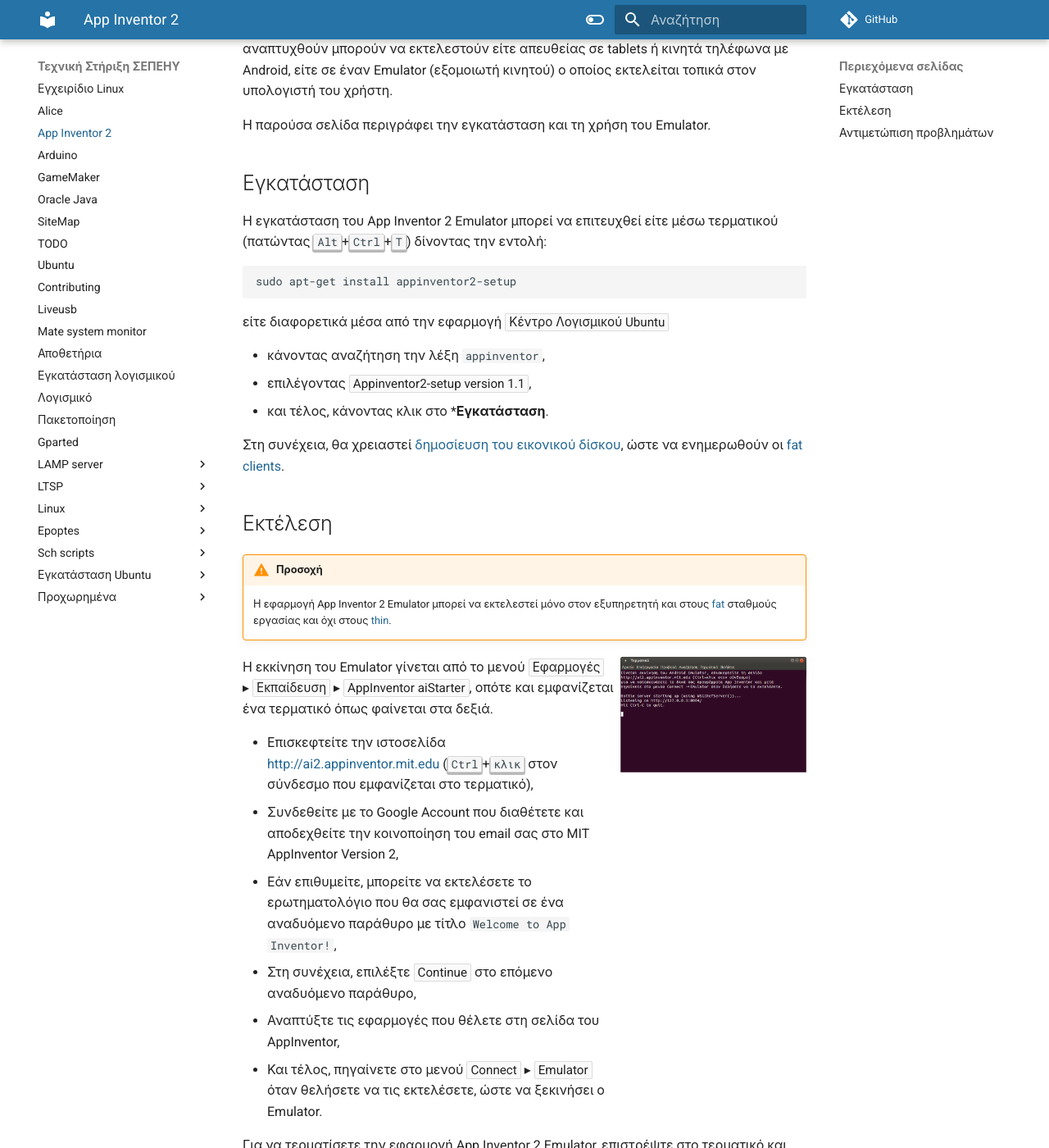
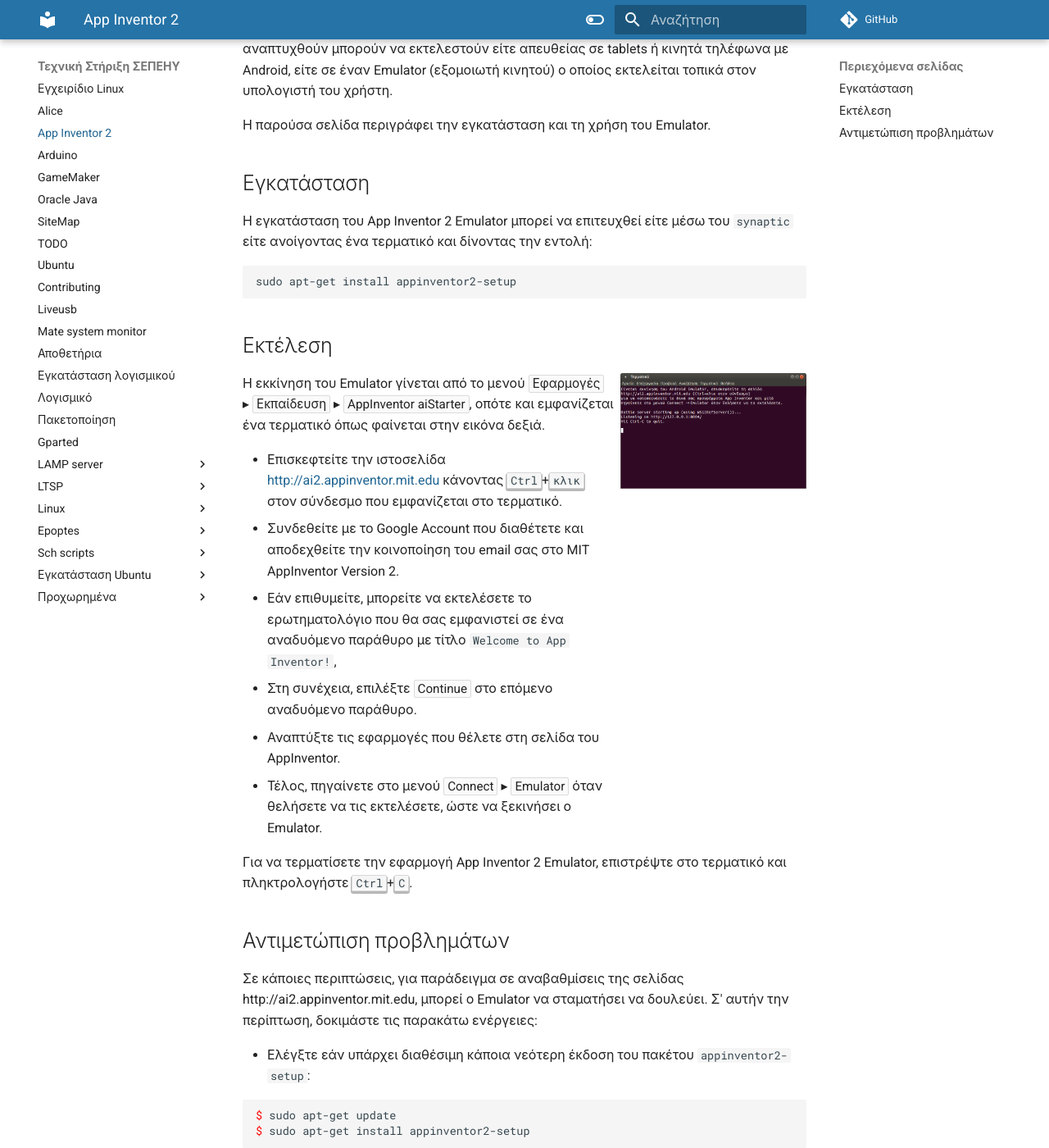
Before and after one commit to siahos/el.ltsp.org, an MkDocs documentation site: the page built from docs/App_Inventor_2.md, in a window 1280 px wide and 1400 px high, scrolled down 302 px. Shown: the whole window at 82% size. Built offline with MkDocs 1.6.1 and Material for MkDocs 9.7.7, drawn with Linux system fonts in a browser that asks for light colours; comment, search, counter and statistics services are not loaded; some of the changed text lies outside the part shown.

Commit message:
Update App_Inventor_2.md

````diff
--- a/docs/App_Inventor_2.md
+++ b/docs/App_Inventor_2.md
@@ -1,56 +1,42 @@
-Το λογισμικό ***MIT App Inventor 2*** είναι ένα block-based εργαλείο ανάπτυξης εφαρμογών για
-Android συσκευές, το οποίο διατίθεται ως δωρεάν Web-based υπηρεσία στη
-σελίδα <http://ai2.appinventor.mit.edu>. Κάθε χρήστης που θέλει να
+Το λογισμικό ***MIT App Inventor 2*** είναι ένα block-based εργαλείο ανάπτυξης
+εφαρμογών για Android συσκευές, το οποίο διατίθεται ως δωρεάν Web-based
+υπηρεσία στη σελίδα <http://ai2.appinventor.mit.edu>. Κάθε χρήστης που θέλει να
 συνδεθεί σ' αυτήν χρειάζεται να έχει λογαριασμό Google.
 
-Το σχολικό βιβλίο της Β´ Γενικού Λυκείου στα πλαίσια εκμάθησης
-προγραμματισμού περιλαμβάνει κάποιες δραστηριότητες σε
-AppInventor. Οι εφαρμογές που θα αναπτυχθούν μπορούν να εκτελεστούν είτε
-απευθείας σε tablets ή κινητά τηλέφωνα με Android, είτε σε έναν Emulator
-(εξομοιωτή κινητού) ο οποίος εκτελείται τοπικά στον υπολογιστή του
-χρήστη.
+Το σχολικό βιβλίο της Β´ Γενικού Λυκείου στα πλαίσια εκμάθησης προγραμματισμού
+περιλαμβάνει κάποιες δραστηριότητες σε AppInventor. Οι εφαρμογές που θα
+αναπτυχθούν μπορούν να εκτελεστούν είτε απευθείας σε tablets ή κινητά τηλέφωνα
+με Android, είτε σε έναν Emulator (εξομοιωτή κινητού) ο οποίος εκτελείται
+τοπικά στον υπολογιστή του χρήστη.
 
 Η παρούσα σελίδα περιγράφει την εγκατάσταση και τη χρήση του Emulator.
 
 ## Εγκατάσταση
 
-Η εγκατάσταση του App Inventor 2 Emulator μπορεί να επιτευχθεί είτε μέσω
-τερματικού (πατώντας **`Alt`**+**`Ctrl`**+**`T`**) δίνοντας την εντολή:
+Η εγκατάσταση του App Inventor 2 Emulator μπορεί να επιτευχθεί είτε μέσω του
+`synaptic` είτε ανοίγοντας ένα τερματικό και δίνοντας την εντολή:
+
 ```shell
 sudo apt-get install appinventor2-setup
 ```
-είτε διαφορετικά μέσα από την εφαρμογή ***Κέντρο Λογισμικού Ubuntu***
-
-  - κάνοντας αναζήτηση την λέξη `appinventor`,
-  - επιλέγοντας ***Appinventor2-setup version 1.1***,
-  - και τέλος, κάνοντας κλικ στο ***Εγκατάσταση**.
-
-Στη συνέχεια, θα χρειαστεί [δημοσίευση του εικονικού
-δίσκου](sch-scripts/Δημοσίευση_εικονικού_δίσκου.md),
-ώστε να ενημερωθούν οι [fat
-clients](LTSP/Αρχιτεκτονική.md#ltsp-clients).
 
 ## Εκτέλεση
 
-!!! warning "Προσοχή"
-    Η εφαρμογή App Inventor 2 Emulator μπορεί να εκτελεστεί μόνο στον εξυπηρετητή και
-    στους [fat](LTSP/Αρχιτεκτονική.md#ltsp-clients) σταθμούς εργασίας και
-    όχι στους [thin](LTSP/Αρχιτεκτονική.md#ltsp-clients).
+[![](Appinventor2-setup-first-screen.png)](Appinventor2-setup-first-screen.png)
+Η εκκίνηση του Emulator γίνεται από το μενού ***Εφαρμογές*** ▸ ***Εκπαίδευση***
+▸ ***AppInventor aiStarter***, οπότε και εμφανίζεται ένα τερματικό όπως
+φαίνεται στην εικόνα δεξιά.
 
-[![](Appinventor2-setup-first-screen.png)](Appinventor2-setup-first-screen.png)
-Η εκκίνηση του Emulator γίνεται από το μενού ***Εφαρμογές*** ▸ ***Εκπαίδευση*** ▸ ***AppInventor aiStarter***,
-οπότε και εμφανίζεται ένα τερματικό όπως φαίνεται στα δεξιά.
-
-  - Επισκεφτείτε την ιστοσελίδα <http://ai2.appinventor.mit.edu>
-    (**`Ctrl`**+**`κλικ`** στον σύνδεσμο που εμφανίζεται στο τερματικό),
-  - Συνδεθείτε με το Google Account που διαθέτετε και αποδεχθείτε την
-    κοινοποίηση του email σας στο MIT AppInventor Version 2,
-  - Εάν επιθυμείτε, μπορείτε να εκτελέσετε το ερωτηματολόγιο που θα σας
-    εμφανιστεί σε ένα αναδυόμενο παράθυρο με τίτλο `Welcome to App Inventor!`,
-  - Στη συνέχεια, επιλέξτε ***Continue*** στο επόμενο αναδυόμενο παράθυρο,
-  - Αναπτύξτε τις εφαρμογές που θέλετε στη σελίδα του AppInventor,
-  - Και τέλος, πηγαίνετε στο μενού ***Connect*** ▸ ***Emulator*** όταν θελήσετε να τις εκτελέσετε,
-    ώστε να ξεκινήσει ο Emulator.
+- Επισκεφτείτε την ιστοσελίδα <http://ai2.appinventor.mit.edu> κάνοντας
+  **`Ctrl`**+**`κλικ`** στον σύνδεσμο που εμφανίζεται στο τερματικό.
+- Συνδεθείτε με το Google Account που διαθέτετε και αποδεχθείτε την κοινοποίηση
+  του email σας στο MIT AppInventor Version 2.
+- Εάν επιθυμείτε, μπορείτε να εκτελέσετε το ερωτηματολόγιο που θα σας
+  εμφανιστεί σε ένα αναδυόμενο παράθυρο με τίτλο `Welcome to App Inventor!`,
+- Στη συνέχεια, επιλέξτε ***Continue*** στο επόμενο αναδυόμενο παράθυρο.
+- Αναπτύξτε τις εφαρμογές που θέλετε στη σελίδα του AppInventor.
+- Τέλος, πηγαίνετε στο μενού ***Connect*** ▸ ***Emulator*** όταν θελήσετε να
+  τις εκτελέσετε, ώστε να ξεκινήσει ο Emulator.
 
 Για να τερματίσετε την εφαρμογή App Inventor 2 Emulator, επιστρέψτε στο
 τερματικό και πληκτρολογήστε **`Ctrl`**+**`C`**.
@@ -58,24 +44,25 @@ clients](LTSP/Αρχιτεκτονική.md#ltsp-clients).
 ## Αντιμετώπιση προβλημάτων
 
 Σε κάποιες περιπτώσεις, για παράδειγμα σε αναβαθμίσεις της σελίδας
-<http://ai2.appinventor.mit.edu>, μπορεί ο Emulator να σταματήσει να
-δουλεύει. Σ' αυτήν την περίπτωση, δοκιμάστε τις παρακάτω ενέργειες:
+http://ai2.appinventor.mit.edu, μπορεί ο Emulator να σταματήσει να δουλεύει. Σ'
+αυτήν την περίπτωση, δοκιμάστε τις παρακάτω ενέργειες:
 
-  - Ελέγξτε εάν υπάρχει διαθέσιμη κάποια νεότερη έκδοση του πακέτου
-    `appinventor2-setup`:
-    ```shell-session
-    $ sudo apt-get update
-    $ sudo apt-get install appinventor2-setup
-    ```
-  - Εάν ναι, θα χρειαστεί να κάνετε και [δημοσίευση του εικονικού
-    δίσκου](sch-scripts/Δημοσίευση_εικονικού_δίσκου.md).
-  - Στη συνέχεια και εάν δεν έχει διορθωθεί το πρόβλημα, κλείστε και
-    ξαναανοίξτε το τερματικό του Emulator, και μετά πηγαίνετε στη
-    σελίδα του AppInventor και στο μενού ***Connect*** ▸ ***Hard Reset***,
-    ώστε να διαγραφεί η εικονική κάρτα μνήμης του Emulator και να
-    ξαναφτιαχτεί εξ' αρχής στην επόμενη εκτέλεσή του.
-  - Εάν αυτό όντως βοηθήσει, μπορείτε να το κάνετε για όλους τους
-    χρήστες με μία εντολή:
-    ```shell
-    sudo rm -rf /home/*/.appinventor
-    ```
+- Ελέγξτε εάν υπάρχει διαθέσιμη κάποια νεότερη έκδοση του πακέτου
+  `appinventor2-setup`:
+
+  ```shell-session
+  $ sudo apt-get update
+  $ sudo apt-get install appinventor2-setup
+  ```
+
+- Στη συνέχεια και εάν δεν έχει διορθωθεί το πρόβλημα, κλείστε και ξαναανοίξτε
+  το τερματικό του Emulator, και μετά πηγαίνετε στη σελίδα του AppInventor και
+  στο μενού ***Connect*** ▸ ***Hard Reset***, ώστε να διαγραφεί η εικονική
+  κάρτα μνήμης του Emulator και να ξαναφτιαχτεί εξ' αρχής στην επόμενη εκτέλεσή
+  του.
+- Εάν αυτό όντως βοηθήσει, μπορείτε να το κάνετε για όλους τους χρήστες με μία
+  εντολή:
+
+  ```shell
+  sudo rm -rf /home/*/.appinventor
+  ```
````
